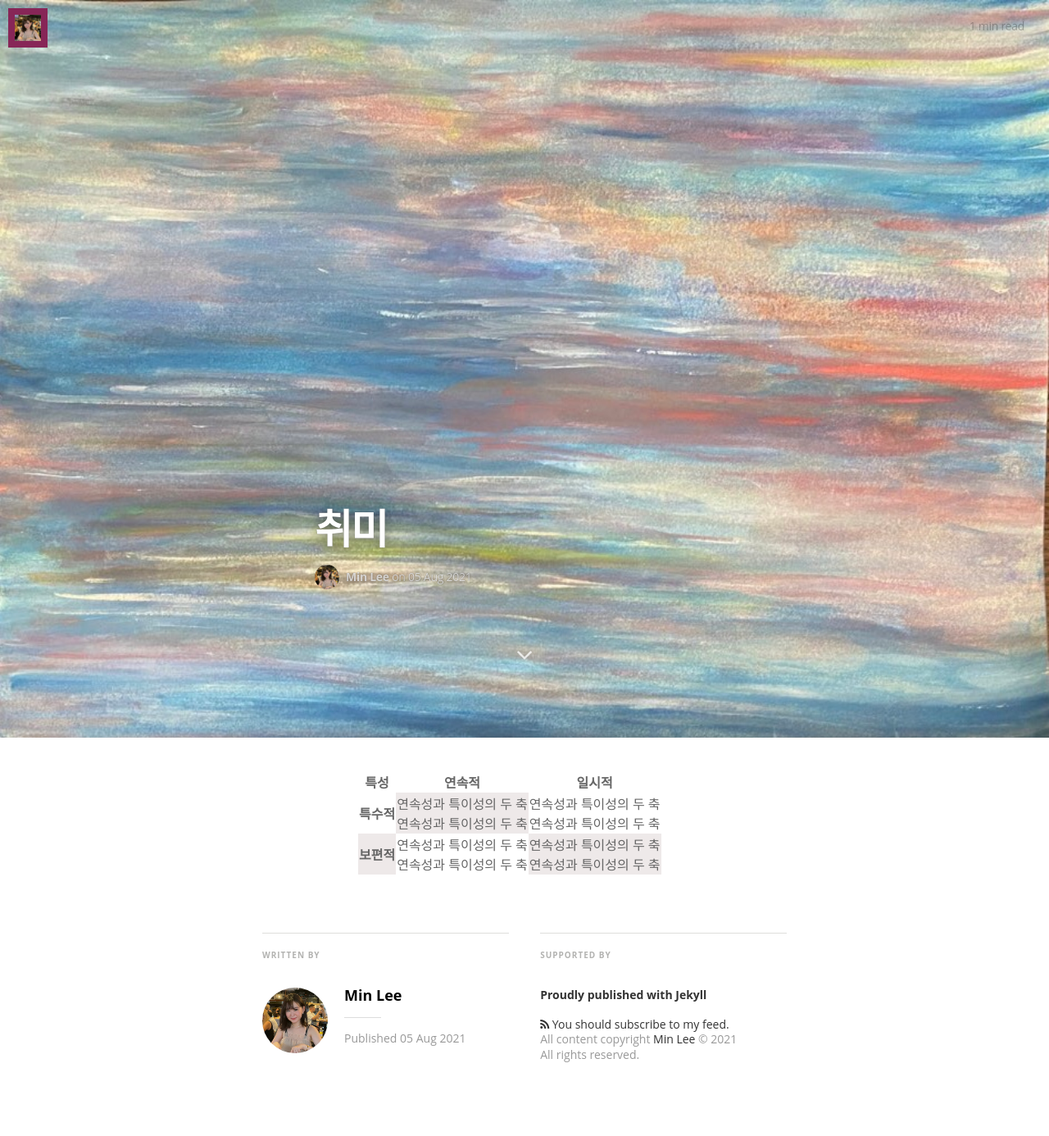
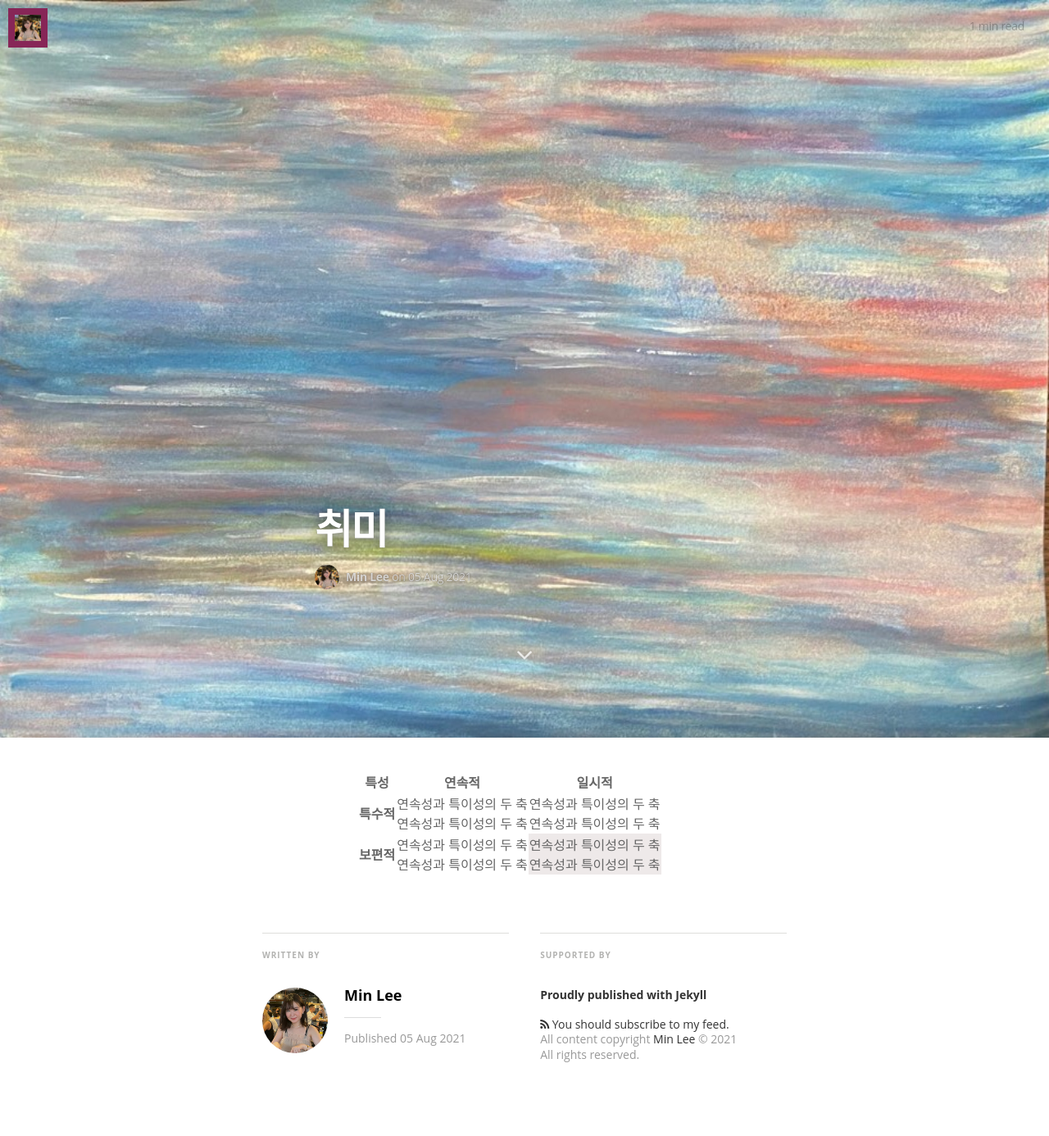
Before and after one commit to minniie/minniie.github.io, a Jekyll site: the page built from _posts/2021-08-05-post4.markdown, in a window 1280 px wide. Shown: the top 1386 px of the page at 82% size. Built offline with Jekyll 4.4.1, drawn with Linux system fonts in a browser that asks for light colours; nearby versions of some CDN libraries; some web fonts are replaced; grey boxes are pictures that could not be loaded.

Commit message:
Update main.sass

```diff
--- a/css/main.sass
+++ b/css/main.sass
@@ -44,10 +44,10 @@ table
 
 
 tbody tr
-  &:nth-child(2n+1) td:nth-child(even), &:nth-child(even) td:nth-child(2n+1)
+  &:nth-child(2n+3) td:nth-child(even), &:nth-child(even) td:nth-child(2n+3)
     background-color: #EEE0E5
 
-  &:nth-child(even) td:nth-child(2n+1), &:nth-child(2n+1) td:nth-child(even)
+  &:nth-child(even) td:nth-child(2n+3), &:nth-child(2n+3) td:nth-child(even)
     background-color: #EEE9E9
 
 
```
